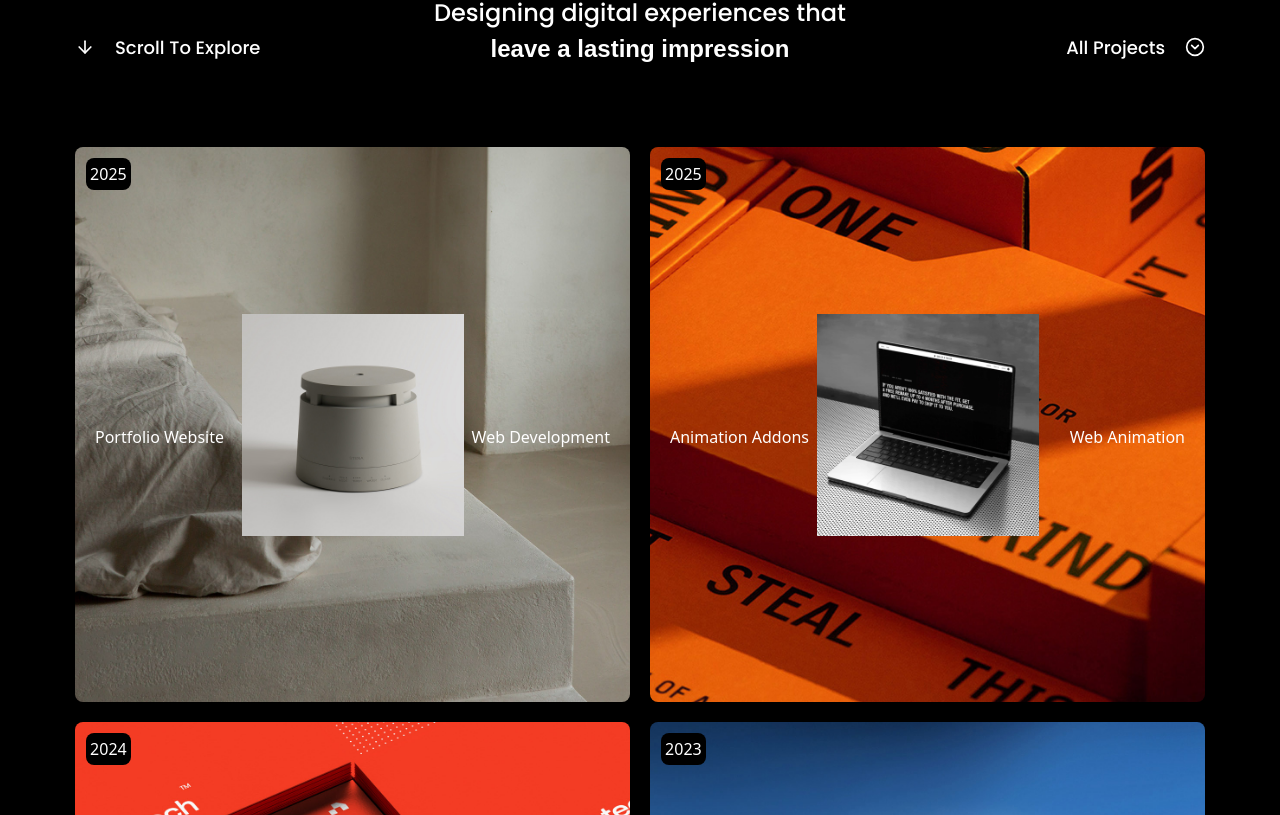
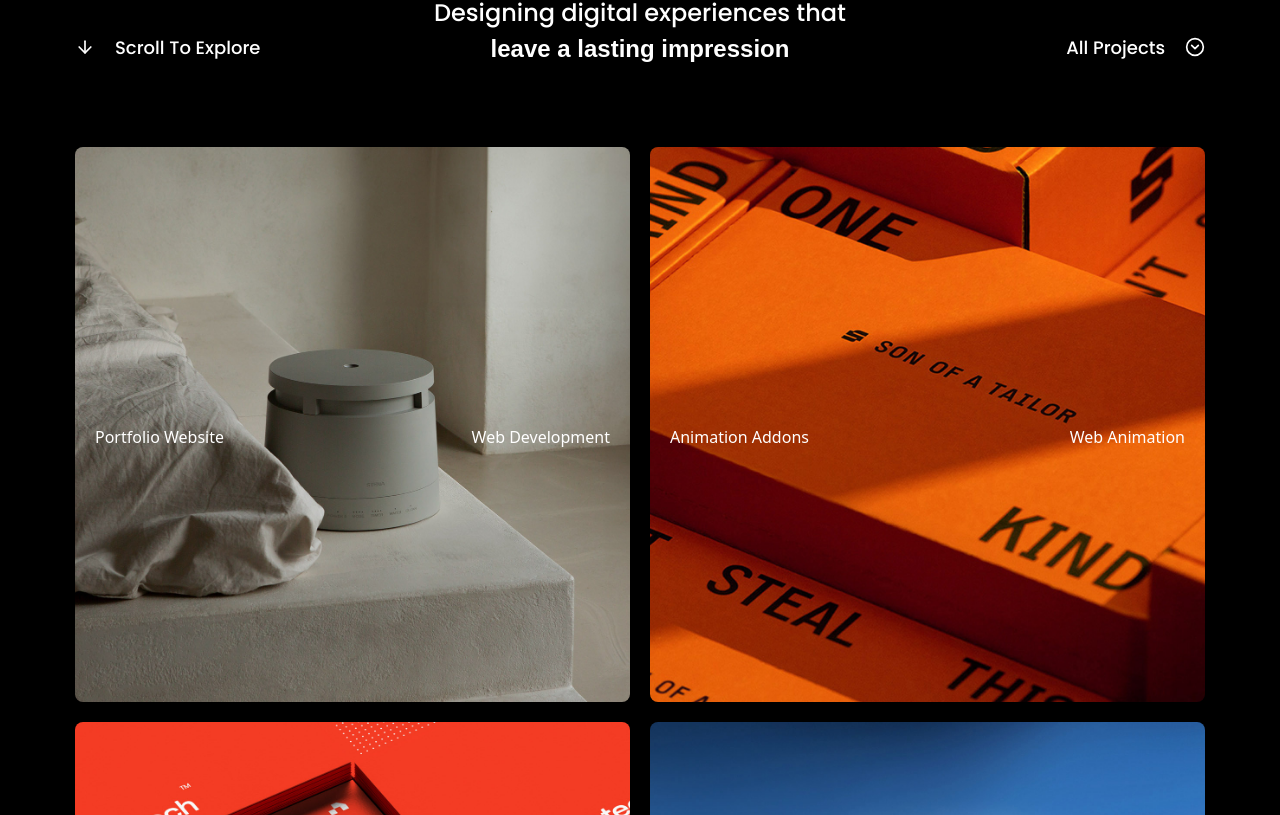
Before and after one commit to imranprof/anivio-portfolio, a Next.js app: page /projects in a window 1280 px wide. Shown: the part 605-1420 px from the top of the page. Built offline with nearby package versions, Linux system fonts and the light colour scheme; a web font is replaced by a local one.

Commit message:
feat: add project hover animation

```diff
--- /dev/null
+++ b/src/app/animations/hasProjectHoverAnimation.ts
@@ -0,0 +1,27 @@
+import { gsap } from "gsap";
+import { RefObject } from "react";
+
+export const hasProjectHoverAnimation = (cardRef: RefObject<HTMLElement | null>) => {
+  const card = cardRef.current;
+  const img = card?.querySelector<HTMLElement>(".thumb-clip-anim");
+
+  if (!card || !img) return;
+
+  // Create a timeline for hover animation
+  const tl = gsap.timeline({ paused: true });
+  tl.to(img, {
+    clipPath: "inset(0% 0% 0% 0%)",
+    duration: 0.45,
+    ease: "cubic-bezier(0.1, 0.8, 0.2, 1)",
+  });
+
+  // Play forward on hover
+  card.addEventListener("mouseenter", () => {
+    tl.timeScale(1).play();
+  });
+
+  // Reverse smoothly on hover out
+  card.addEventListener("mouseleave", () => {
+    tl.timeScale(tl.duration() / 0.3).reverse();
+  });
+};
--- a/src/components/sections/projects/ProjectCard.tsx
+++ b/src/components/sections/projects/ProjectCard.tsx
@@ -1,7 +1,10 @@
 "use client"
 import Image from "next/image";
 import Link from "next/link";
+import { useGSAP } from "@gsap/react";
 import gsap from "gsap";
+import { useRef } from "react";
+import { hasProjectHoverAnimation } from "@/app/animations/hasProjectHoverAnimation";
 
 
 
@@ -19,17 +22,25 @@
 
 const ProjectCard = ({ data }: projectProps) => {
   const { id, title, main_img, thumb_img, year, tag, slug } = data
+
+  const cardRef = useRef<HTMLDivElement>(null);
+
+  useGSAP(() => {
+    hasProjectHoverAnimation(cardRef);
+  });
+
   return (
-    <Link href={`/projects/${slug}`} className="relative w-full aspect-square">
+    <div ref={cardRef} className="relative w-full aspect-square group">
+      <Link href={`/projects/${slug}`} className="">
         <div className="main_img_thumb w-full h-full rounded-md overflow-hidden">
           <Image src={main_img}
             alt="ani-addons"
             height={1280}
             width={1920}
-          className="w-full h-full object-cover" />
+            className="w-full h-full object-cover group-hover:scale-105 transition-all duration-500" />
         </div>
 
-      <div className="inside_img_thumb w-[40%] overflow-hidden absolute top-1/2 left-1/2 -translate-x-1/2 -translate-y-1/2">
+        <div className="thumb-clip-anim [clip-path:inset(0%_100%_0%_0%)] w-[40%] overflow-hidden absolute top-1/2 left-1/2 -translate-x-1/2 -translate-y-1/2">
           <Image src={thumb_img}
             alt="thumb"
             width={1000}
@@ -38,7 +49,7 @@
         </div>
 
         <div className="description">
-        <div className="date absolute top-[2%] left-[2%] bg-black rounded-md p-1">{year}</div>
+          <div className="date absolute top-[5%] left-[5%] bg-black rounded-md py-1 px-2 font-sofia text-[14px] opacity-0 group-hover:opacity-100 transition-all duration-300">{year}</div>
           <div className="absolute top-1/2 flex justify-between w-full px-[20px]">
             <div className="title ">
               {title}
@@ -49,6 +60,7 @@
 
 
       </Link>
+    </div>
   )
 }
 
```
Lines whose indentation alone changed are shown as unchanged.
